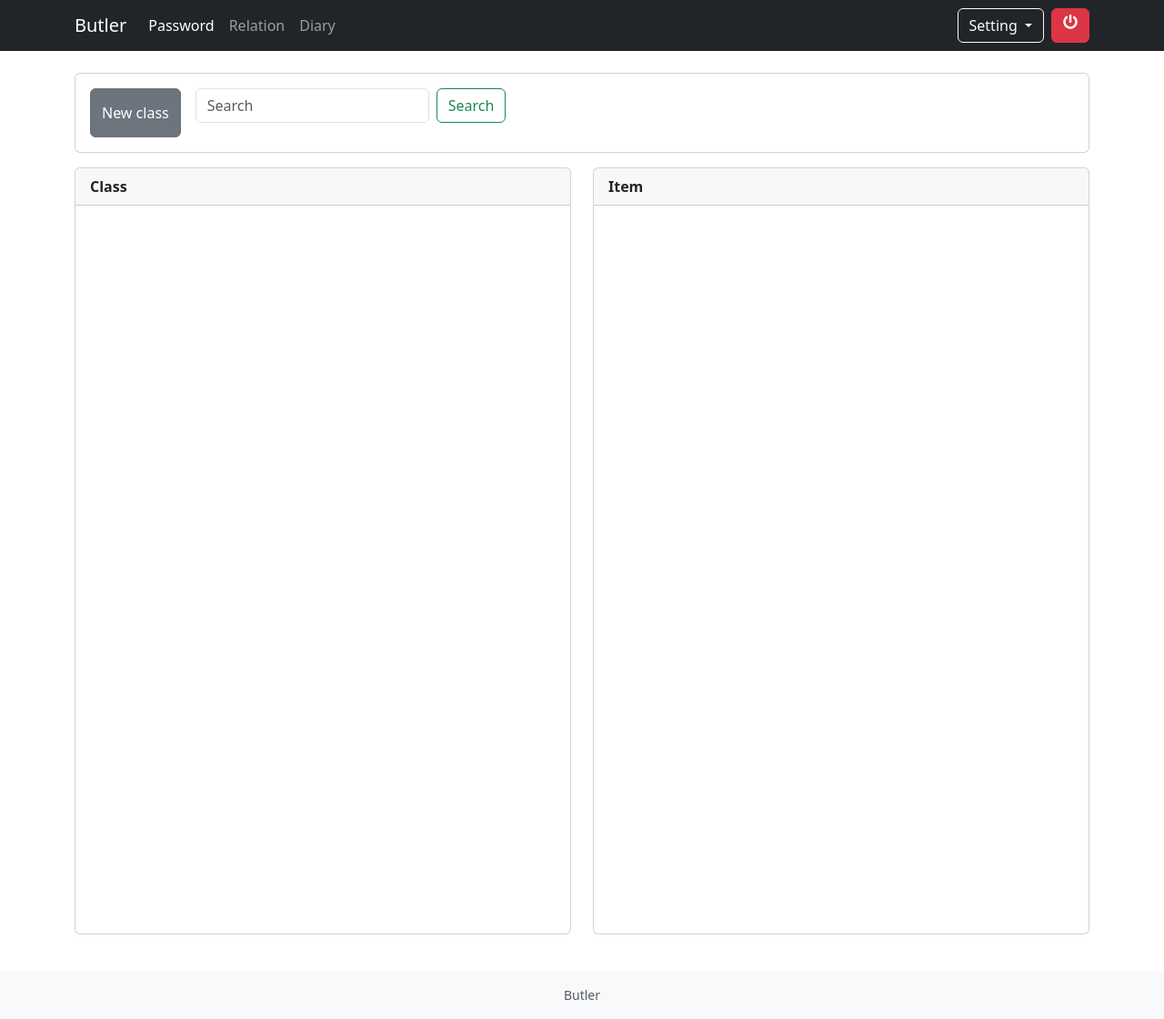
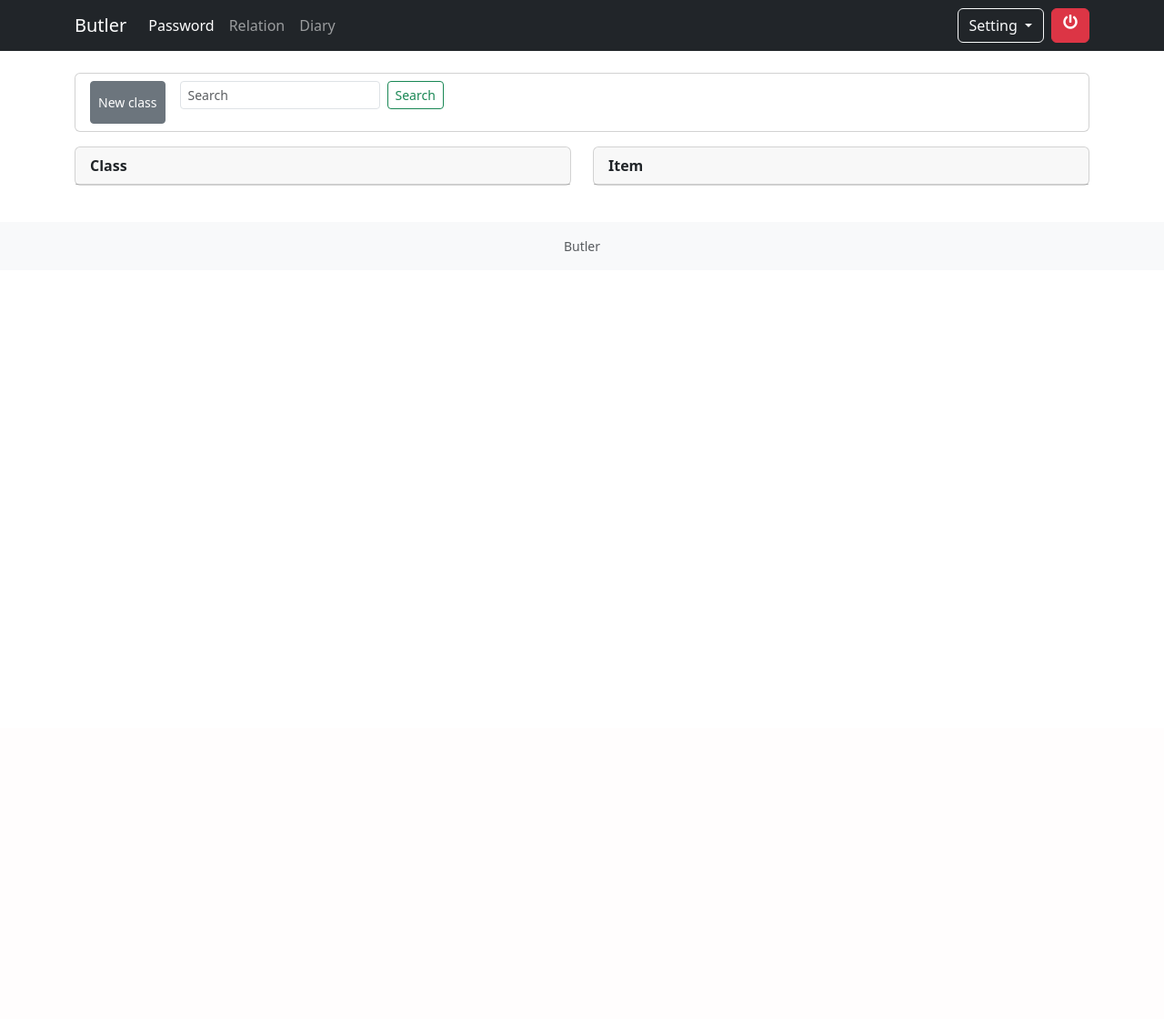
Before and after one commit to HengyueLi/PersonalButler, a Flask app: template code/templates/Password.html/Password.html.j2 in a window 1280 px wide. Shown: the whole page at 91% size. After the commit the page ends 276 px from the top, so only its background shows below. Run offline with Flask 3, Linux system fonts and the light colour scheme; the template is opened without the code that fills it: values that come from a table or form of the project are taken from there, others are empty; some libraries are stand-ins or nearby versions.

Commit message:
GPT优化润色

```diff
--- a/code/createExe.py
+++ b/code/createExe.py
@@ -39,11 +39,13 @@ exeName = getexeName(PREFIX)
 staticPath = os.path.join(DIR,'static')
 templatesPath = os.path.join(DIR,'templates')
 
+
+pyinstaller_opt = "-i app.ico"
 if getplatformOS() == 'win32':
-    compileCMD = '''pyinstaller --add-data "static;static" --add-data "templates;templates" -F -n {} main.py'''.format(exeName)
+    compileCMD = f'''pyinstaller {pyinstaller_opt} --add-data "static;static" --add-data "templates;templates" -F -n {exeName} main.py'''
 # elif getplatformOS() == 'darwin':
 else:
-    compileCMD = '''pyinstaller --add-data "static:static" --add-data "templates:templates"  -F -n {}  main.py'''.format(exeName)
+    compileCMD = f'''pyinstaller {pyinstaller_opt} --add-data "static:static" --add-data "templates:templates"  -F -n {exeName}  main.py'''
 
 
 
--- a/code/main.py
+++ b/code/main.py
@@ -65,6 +65,11 @@ from Pages import *
 if __name__ == '__main__':
     host = '0.0.0.0'
     port = 4999
+    get_data_source = getattr(EncryptionAPI, 'getDataSource', None)
+    try:
+        profile_desc = str(get_data_source()) if callable(get_data_source) else EncryptionAPI.__name__
+    except Exception:
+        profile_desc = EncryptionAPI.__name__
     print('''
    ╔═════════════════════════════════════════════════════
    ║ profile={}
@@ -72,5 +77,5 @@ if __name__ == '__main__':
    ║   http://localhost:{}
    ║└────────────────────────────┘
    ╚═════════════════════════════════════════════════════
-    '''.format(str( EncryptionAPI.getDataSource()  ),port))
+    '''.format(profile_desc, port))
     app.run(host=host, port=port, debug= True )
--- a/code/templates/Diary.html/Diary.html.j2
+++ b/code/templates/Diary.html/Diary.html.j2
@@ -93,7 +93,7 @@
 
 
 {% block UpRightButton %}
-<a href="{{url_for('Diary_createNew')}}" role="button" aria-pressed="true" class="btn btn-success">
+<a href="{{url_for('Diary_createNew')}}" role="button" aria-pressed="true" class="btn btn-success btn-sm">
   <i class="far fa-calendar-plus"></i>
 </a>
 {% endblock %}
--- a/code/templates/Password.html/BasePage.html.j2
+++ b/code/templates/Password.html/BasePage.html.j2
@@ -1,8 +1,8 @@
 {% extends "navbar.html.j2" %}
 
 
-{% set Classstyleclass = "list-group-item list-group-item-action py-2" %}
-{% set itermstyleclass = "list-group-item list-group-item-action py-2" %}
+{% set Classstyleclass = "list-group-item list-group-item-action py-1" %}
+{% set itermstyleclass = "list-group-item list-group-item-action py-1" %}
 
 
 
@@ -25,7 +25,7 @@ document.getElementById("nabbar_button_password").classList.add("active")
 {% block main %}
 <div class="container mb-3">
   <div class="card">
-    <div class="card-body">
+    <div class="card-body py-2">
       <div class="btn-toolbar gap-2 flex-wrap" role="toolbar" aria-label="Toolbar with button groups">
       {% block actionbar %}
       {% endblock %}
@@ -47,7 +47,7 @@ document.getElementById("nabbar_button_password").classList.add("active")
       <div class="col-md-6 mb-3">
         <div class="card h-100">
           <div class="card-header fw-bold">Class</div>
-          <div class="list-group list-group-flush overflow-auto vh-100">
+          <div class="list-group list-group-flush overflow-auto" data-fit-viewport>
             {% block classlist %}
             {% endblock %}
           </div>
@@ -58,7 +58,7 @@ document.getElementById("nabbar_button_password").classList.add("active")
       <div class="col-md-6 mb-3">
         <div class="card h-100">
           <div class="card-header fw-bold">Item</div>
-          <div class="list-group list-group-flush overflow-auto vh-100">
+          <div class="list-group list-group-flush overflow-auto" data-fit-viewport>
             {% block itemlist %}
             {% endblock %}
           </div>
--- a/code/templates/Password.html/objects.html.j2
+++ b/code/templates/Password.html/objects.html.j2
@@ -6,8 +6,8 @@
 {% macro SearchPasswordIterm() %}
 <div class="input-group">
   <form class="d-flex gap-2" method="get" onsubmit="return SubmitSearchPassword();">
-      <input id="searchpassword_inputtxt" class="form-control" type="text" placeholder="Search" aria-label="Search">
-      <button onclick="SubmitSearchPassword()" class="btn btn-outline-success">Search</button>
+      <input id="searchpassword_inputtxt" class="form-control form-control-sm" type="text" placeholder="Search" aria-label="Search">
+      <button onclick="SubmitSearchPassword()" class="btn btn-outline-success btn-sm">Search</button>
   </form>
 </div>
 
@@ -58,7 +58,7 @@
 
 {% macro AddPasswordClass(classform) %}
 <div class="btn-group me-2" role="group" aria-label="Password class actions">
-  <button type="button" class="btn btn-secondary" data-bs-toggle="modal" data-bs-target="#password_add_class">
+  <button type="button" class="btn btn-secondary btn-sm" data-bs-toggle="modal" data-bs-target="#password_add_class">
     New class
   </button>
 </div>
@@ -93,7 +93,7 @@
 
 {% macro AddPasswordIterm(Class,itemform) %}
 <div class="btn-group me-2" role="group" aria-label="Password item actions">
-  <button type="button" class="btn btn-secondary" data-bs-toggle="modal" data-bs-target="#password_add_class_item">
+  <button type="button" class="btn btn-secondary btn-sm" data-bs-toggle="modal" data-bs-target="#password_add_class_item">
     New iterm
   </button>
 </div>
--- a/code/templates/navbar.html.j2
+++ b/code/templates/navbar.html.j2
@@ -235,10 +235,21 @@
 
 
    function ScrollIntoView(id){
-     // document.getElementById(id).scrollIntoView({ behavior: 'smooth', block: 'nearest'});
      var el = document.getElementById(id);
-     if (el) {
-       el.scrollIntoView(false);
+     if (!el) {
+       return;
+     }
+     var scrollParent = el.closest('.overflow-auto');
+     if (scrollParent) {
+       var parentRect = scrollParent.getBoundingClientRect();
+       var elRect = el.getBoundingClientRect();
+       if (elRect.top < parentRect.top) {
+         scrollParent.scrollTop -= parentRect.top - elRect.top;
+       } else if (elRect.bottom > parentRect.bottom) {
+         scrollParent.scrollTop += elRect.bottom - parentRect.bottom;
+       }
+     } else {
+       el.scrollIntoView({ block: 'nearest' });
      }
    }
 
@@ -256,6 +267,24 @@
      return conv.makeHtml(MDtxt);
    }
 
+   function FitViewportLists() {
+     document.querySelectorAll('[data-fit-viewport]').forEach(function(el) {
+       var rect = el.getBoundingClientRect();
+       var bottomPadding = 24;
+       var minHeight = 180;
+       var height = Math.max(minHeight, window.innerHeight - rect.top - bottomPadding);
+       el.style.maxHeight = height + 'px';
+     });
+   }
+
+   window.addEventListener('load', FitViewportLists);
+   window.addEventListener('resize', FitViewportLists);
+   if (document.readyState === 'loading') {
+     document.addEventListener('DOMContentLoaded', FitViewportLists);
+   } else {
+     FitViewportLists();
+   }
+
 
 
    </script>
```
Also changed, not shown: code/templates/Relation.html/Relation_people.html.j2 (+6 -6 lines), README.md, code/app.ico (added), 1 other file.
